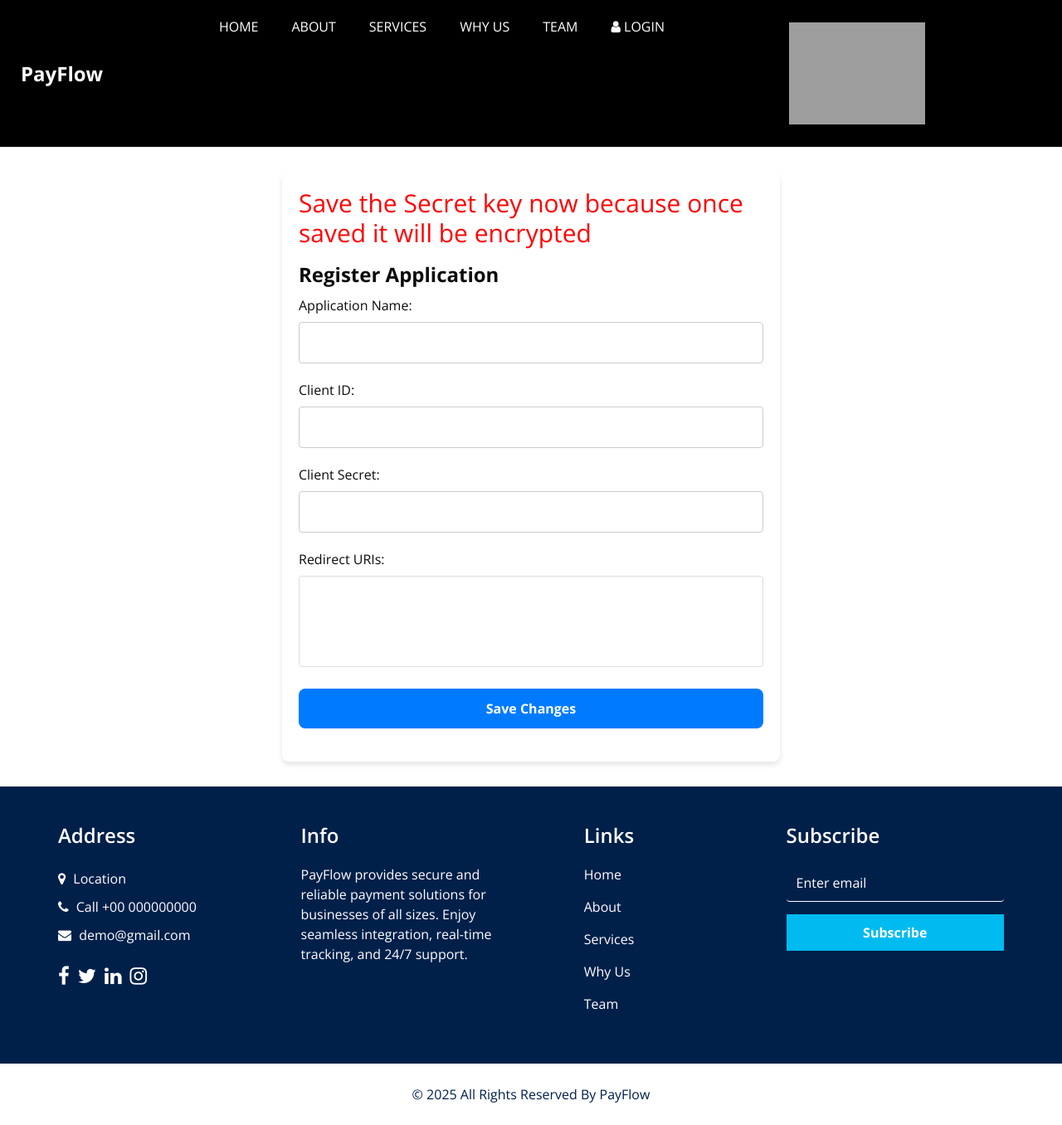
After one commit to CrazyMonkey0/payment_gateway, a Django app: template backend/accounts/templates/accounts/oauth2_register.html in a window 1280 px wide. The commit adds this page. Shown: the whole page at 83% size. Run offline with Django 5.2, Linux system fonts and the light colour scheme; the template is opened without the code that fills it, so the values that code supplies are empty, except form fields; tables that the repository leaves empty hold one stand-in row (values such as "Sample post"); form fields are guessed from the names that the template uses; some libraries are stand-ins or nearby versions; grey boxes are pictures that could not be loaded.

Commit message:
Adding and updating application registration templates

```diff
--- a/backend/accounts/static/css/style.css
+++ b/backend/accounts/static/css/style.css
@@ -1189,4 +1189,62 @@ a:focus {
   background: linear-gradient(to bottom, #00295e, #0a0a0a);
 }
 
+.edit-application-container {
+  display: flex;
+  justify-content: center;
+  align-items: center;
+  padding: 30px 0;
+}
+
+.edit-application-card {
+  background-color: #fff;
+  border-radius: 8px;
+  box-shadow: 0 4px 6px rgba(0, 0, 0, 0.1);
+  width: 100%;
+  max-width: 600px;
+  padding: 20px;
+}
+
+.edit-application-title {
+  font-size: 24px;
+  font-weight: bold;
+  margin-bottom: 10px;
+}
+
+.edit-application-description {
+  font-size: 16px;
+  margin-bottom: 20px;
+  color: #555;
+}
+
+.edit-application-errors {
+  background-color: #f8d7da;
+  color: #721c24;
+  padding: 15px;
+  border-radius: 5px;
+  margin-bottom: 20px;
+}
+
+.redirect-uris-textarea {
+  width: 100%;
+  padding: 12px;
+  font-size: 14px;
+  border: 1px solid #ddd;
+  border-radius: 4px;
+  resize: none;
+  box-sizing: border-box;
+}
+
+.redirect-uris-textarea:focus {
+  border-color: #4CAF50;
+  outline: none;
+  box-shadow: 0 0 5px rgba(76, 175, 80, 0.5);
+}
+
+.application-title-attention {
+  color: red;
+  font-size: 30px;
+  padding-bottom: 10px;
+}
+
 /*# sourceMappingURL=style.css.map */
--- /dev/null
+++ b/backend/accounts/templates/accounts/oauth2_register.html
@@ -0,0 +1,52 @@
+{% extends "base.html" %}
+{% load i18n %}
+
+{% block title %}{% trans "Edit Application" %}{% endblock %}
+
+{% block content %}
+<div class="edit-application-container">
+    <div class="edit-application-card">
+        <h1 class="application-title-attention">
+            {% trans "Save the Secret key now because once saved it will be encrypted " %}</h1>
+        <h1 class="edit-application-title">{% trans "Register Application" %}</h1>
+
+        {% if form.errors %}
+        <div class="edit-application-errors">
+            <h3>{% trans "Please correct the errors below:" %}</h3>
+            <ul>
+                {% for field in form %}
+                {% if field.errors %}
+                <li><strong>{{ field.label }}:</strong> {{ field.errors|join:", " }}</li>
+                {% endif %}
+                {% endfor %}
+            </ul>
+        </div>
+        {% endif %}
+
+        <form method="post" class="edit-application-form">
+            {% csrf_token %}
+
+            <div class="form-group">
+                <label for="{{ form.name.id_for_label }}">{% trans "Application Name:" %}</label>
+                {{ form.name }}
+            </div>
+            <div class="form-group">
+                <label for="{{ form.client_id.id_for_label }}">{% trans "Client ID:" %}</label>
+                {{ form.client_id }}
+            </div>
+            <div class="form-group">
+                <label for="{{ form.client_secret.id_for_label }}">{% trans "Client Secret:" %}</label>
+                {{ form.client_secret }}
+            </div>
+            <div class="form-group">
+                <label for="{{ form.redirect_uris.id_for_label }}">{% trans "Redirect URIs:" %}</label>
+                <textarea id="{{ form.redirect_uris.id_for_label }}" name="{{ form.redirect_uris.name }}" rows="4"
+                    class="redirect-uris-textarea"></textarea>
+            </div>
+            <div class="form-group">
+                <button type="submit" class="btn submit-btn">{% trans "Save Changes" %}</button>
+            </div>
+        </form>
+    </div>
+</div>
+{% endblock %}
--- a/backend/accounts/templates/base.html
+++ b/backend/accounts/templates/base.html
@@ -72,6 +72,11 @@
                             </li>
                             <li class="{% if section == 'edit_profile' %}nav-item active{% else %}nav-item{% endif %}">
                                 <a class="nav-link" href="{% url 'edit_profile' %}">{% trans "Edit profile" %}</a>
+                            </li>
+                            <li
+                                class="{% if section == 'manage_application' %}nav-item active{% else %}nav-item{% endif %}">
+                                <a class="nav-link"
+                                    href="{% url 'manage_application' %}">{% trans "Application management " %}</a>
                             </li>
                             <li class="nav-item">
                                 <form method="post" action="{% url 'logout' %}">
--- a/backend/accounts/templates/registration/register_done.html
+++ b/backend/accounts/templates/registration/register_done.html
@@ -4,7 +4,7 @@
 
 {% block content %}
 <div class="registration-success-container">
-    <h1 class="registration-success-heading">{% trans "Hello, %s!" %}{{ new_user.first_name }}</h1>
+    <h1 class="registration-success-heading">{% trans "Hello, " %}{{ new_user.first_name }}</h1>
     <p class="registration-success-message">{% trans "Your account has been created successfully." %}</p>
     <p class="registration-login-prompt">{% trans "You can now login to your account." %}</p>
     <p class="registration-login-prompt"><a href="{% url 'login' %}" class="btn btn-submit">{% trans "Login" %}</a></p>
```
Also changed, not shown: backend/accounts/templates/accounts/oauth2_update.html (added, +55 -0 lines), backend/locale/de/LC_MESSAGES/django.po, backend/locale/en/LC_MESSAGES/django.po, backend/locale/es/LC_MESSAGES/django.po, backend/locale/fr/LC_MESSAGES/django.po, backend/locale/it/LC_MESSAGES/django.po, backend/locale/pl/LC_MESSAGES/django.po.
